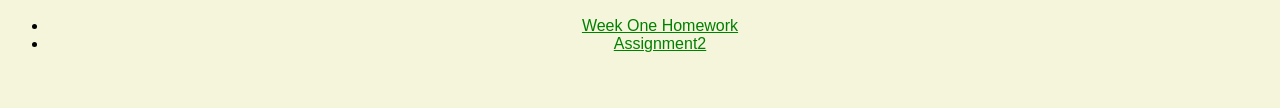
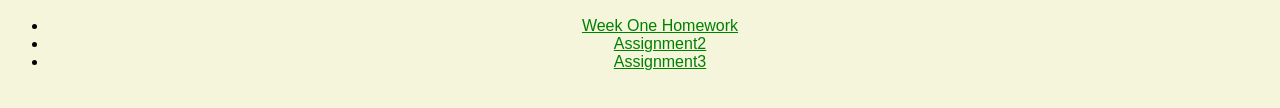
Before and after one commit to ElenaWebDesign/MMP240, a plain HTML site: page index.html in a window 1280 px wide. Shown: the part 216-324 px from the top of the page. Drawn offline with Linux system fonts and the light colour scheme; a web font is replaced by a local one.

Commit message:
link added

```diff
--- a/index.html
+++ b/index.html
@@ -31,6 +31,8 @@
  <ul>
      <li><a href="MMP240-2/index.html">Week One Homework</a></li>
      <li><a href="assignment3/index.html">Assignment2</a></li>
+     <li><a href="Multi%20Page%20Site%20Assignment%203/index.html">Assignment3
+     </a></li>
  </ul>
 </body>
 </html>
```
